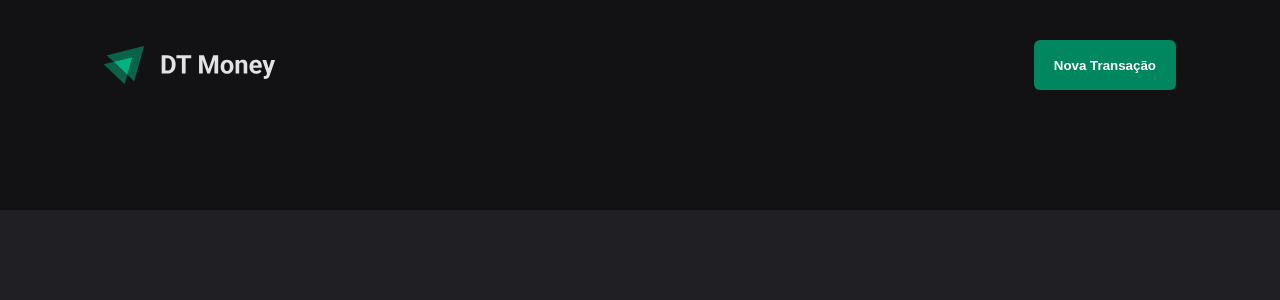
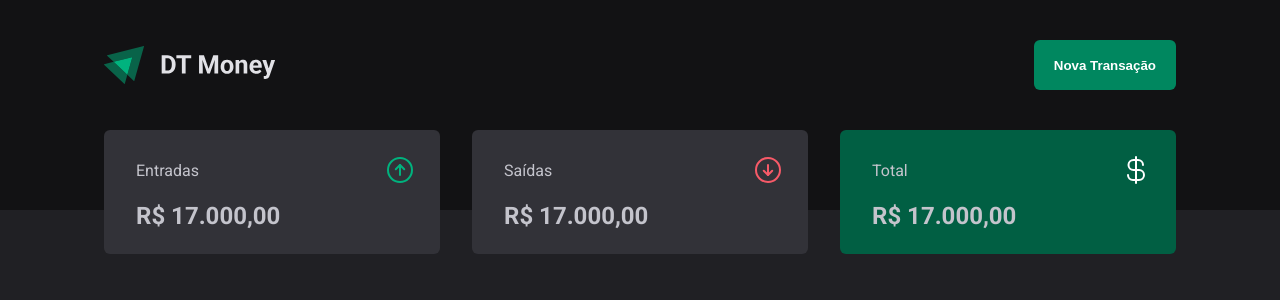
Before and after one commit to rlucasmd/03-dtmoney, a React (Vite) app: page / in a window 1280 px wide. Shown: the top 300 px of the page. Built offline with nearby package versions, Linux system fonts and the light colour scheme.

Commit message:
add: summary styled

```diff
--- a/package.json
+++ b/package.json
@@ -11,6 +11,7 @@
   },
   "dependencies": {
     "@types/styled-components": "^5.1.26",
+    "phosphor-react": "^1.4.1",
     "react": "^18.2.0",
     "react-dom": "^18.2.0",
     "styled-components": "^5.3.10"
--- a/src/components/Header/styles.ts
+++ b/src/components/Header/styles.ts
@@ -1,7 +1,7 @@
 import styled from "styled-components";
 
 const HeaderContainer = styled.header`
-  background: ${({theme}) => theme["gray-900"]};
+  background: ${({theme}) => theme.colors["gray-900"]};
   padding: 2.5rem 0 7.5rem;
 `;
 
@@ -19,8 +19,8 @@ const HeaderContent = styled.div`
 const NewTransactionButton = styled.button`
   height: 50px;
   border: 0;
-  background: ${({theme}) => theme["green-500"]};
-  color: ${({theme}) => theme.white};
+  background: ${({theme}) => theme.colors["green-500"]};
+  color: ${({theme}) => theme.colors.white};
   font-weight: bold;
   padding: 0 1.25rem;
   border-radius: 6px;
@@ -29,7 +29,7 @@ const NewTransactionButton = styled.button`
   transition: 0.4s;
 
   &:hover{
-    background-color: ${({theme}) => theme["green-700"]};
+    background-color: ${({theme}) => theme.colors["green-700"]};
   }
 `;
 
--- /dev/null
+++ b/src/components/Summary/index.tsx
@@ -0,0 +1,56 @@
+import { useTheme } from "styled-components";
+import { RegularText, TitleText } from "../Typography";
+import { SummaryCard, SummaryContainer } from "./styles";
+import { ArrowCircleDown, ArrowCircleUp, CurrencyDollar } from "phosphor-react";
+
+function Summary(){
+  const { colors } = useTheme();
+  return (
+    <SummaryContainer>
+      <SummaryCard>
+        <header>
+          <RegularText>
+            Entradas
+          </RegularText>
+          <ArrowCircleUp
+            size={32}
+            color={colors["green-300"]}
+          />
+        </header>
+        <TitleText>
+          R$ 17.000,00
+        </TitleText>
+      </SummaryCard>
+      <SummaryCard>
+        <header>
+          <RegularText>
+            Saídas
+          </RegularText>
+          <ArrowCircleDown
+            size={32}
+            color={colors["red-300"]}
+          />
+        </header>
+        <TitleText>
+          R$ 17.000,00
+        </TitleText>
+      </SummaryCard>
+      <SummaryCard variant="green">
+        <header>
+          <RegularText>
+            Total
+          </RegularText>
+          <CurrencyDollar
+            size={32}
+            color={colors.white}
+          />
+        </header>
+        <TitleText>
+          R$ 17.000,00
+        </TitleText>
+      </SummaryCard>
+    </SummaryContainer>
+  );
+}
+
+export { Summary };
--- /dev/null
+++ b/src/components/Summary/styles.ts
@@ -0,0 +1,42 @@
+import styled, { ThemeContext, css } from "styled-components";
+
+const SummaryContainer = styled.section`
+  width: 100%;
+  max-width: 1120px;
+  margin: 0 auto;
+  padding: 0 1.5rem;
+
+  display: grid;
+  grid-template-columns: repeat(3, 1fr);
+  gap: 2rem;
+  margin-top: -5rem;
+`;
+
+type SummaryCardProps = {
+  variant?: "green";
+}
+
+
+const SummaryCard = styled.div<SummaryCardProps>`
+  background: ${({theme}) => theme.colors["gray-600"]};
+  border-radius: 6px;
+  padding: 1.5rem 1.5rem 1.5rem 2rem;
+
+  header{
+    display: flex;
+    align-items: center;
+    justify-content: space-between;
+    color: ${({theme}) => theme.colors["gray-300"]};
+  }
+
+  strong{
+    display: block;
+    margin-top: 1rem;
+  }
+
+  ${({variant, theme}) => variant === "green" && css`
+    background: ${theme.colors["green-700"]};
+  `}
+`;
+
+export { SummaryContainer, SummaryCard };
--- /dev/null
+++ b/src/components/Typography.ts
@@ -0,0 +1,25 @@
+import styled from "styled-components";
+
+type RegularTextProps = {
+  size?: "s" | "m" | "l";
+}
+
+
+type TitleTextProps = {
+  size?: "s" | "m";
+}
+
+const RegularText = styled.span<RegularTextProps>`
+  font-family: Roboto, sans-serif;
+  font-size: ${({ theme, size }) => theme.fonts[`text-${size ?? "m"}`]};
+  color: ${({theme}) => theme.colors["gray-300"]};
+`;
+
+const TitleText = styled.strong<TitleTextProps>`
+  font-family: Roboto, sans-serif;
+  font-size: ${({ theme, size }) => theme.fonts[`title-${size ?? "s"}`]};
+  color: ${({theme}) => theme.colors["gray-300"]};
+`;
+
+
+export { RegularText, TitleText };
--- a/src/pages/Transaction/index.tsx
+++ b/src/pages/Transaction/index.tsx
@@ -1,9 +1,11 @@
 import { Header } from "../../components/Header";
+import { Summary } from "../../components/Summary";
 
 function Transactions(){
   return (
     <div>
       <Header />
+      <Summary />
     </div>
   );
 }
--- a/src/styles/global.ts
+++ b/src/styles/global.ts
@@ -8,13 +8,13 @@ const GlobalStyle = createGlobalStyle`
   }
   :focus{
     outline: none;
-    box-shadow: 0 0 0 2px ${({theme}) => theme["green-500"]};
+    box-shadow: 0 0 0 2px ${({theme}) => theme.colors["green-500"]};
   }
 
   body {
     -webkit-font-smoothing: antialiased;
-    background: ${({theme}) => theme["gray-800"]};
-    color: ${({theme}) => theme["gray-100"]};
+    background: ${({theme}) => theme.colors["gray-800"]};
+    color: ${({theme}) => theme.colors["gray-100"]};
   }
 
 
--- a/src/styles/themes/default.ts
+++ b/src/styles/themes/default.ts
@@ -1,6 +1,6 @@
 export const defaultTheme = {
+  colors:{
     white: "#fff",
-
     "gray-100": "#E1E1E6",
     "gray-300": "#C4C4CC",
     "gray-400": "#8D8D99",
@@ -17,4 +17,12 @@ export const defaultTheme = {
     "red-300": "#F75A68",
     "red-500": "#AB222E",
     "red-700": "#7A1921",
+  },
+  fonts: {
+    "text-s": "0.875rem",
+    "text-m": "1rem",
+    "text-l": "1.5rem",
+    "title-s": "1.5rem",
+    "title-m": "2rem",
+  }
 } as const;
```
Also changed, not shown: 1 other file (tests, documents, lock files or other folders). Lines whose indentation alone changed are shown as unchanged.
